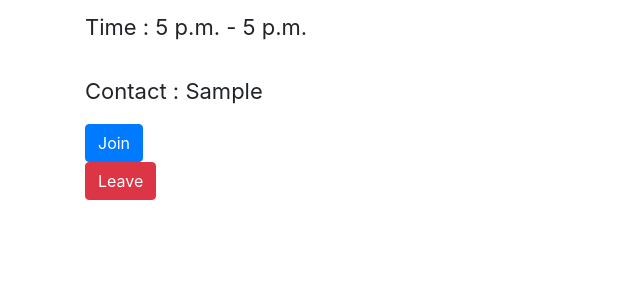
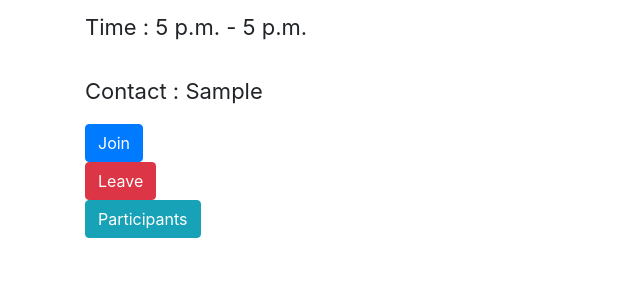
Before and after one commit to Bouncyyahomie/TEWMA-project, a Django app: page /1/detail in a window 1280 px wide. Shown: the part 307-607 px from the top of the page, without its empty margins (0-640 px from the left). Run offline with Django 3.2, Linux system fonts and the light colour scheme; tables that the repository leaves empty hold one stand-in row (values such as "Sample post"); some libraries are stand-ins or nearby versions.

Commit message:
Show the participant on each appointment

```diff
--- a/appointment/templates/appointment/detail.html
+++ b/appointment/templates/appointment/detail.html
@@ -16,5 +16,9 @@
             {% csrf_token %}
             <input class="btn btn-danger" type="submit" value="Leave">
         </form>
+        <form action="{% url 'appointment:participants' meeting.id %}" method="post">
+            {% csrf_token %}
+            <input class="btn btn-info" type="submit" value="Participants">
+        </form>
 </div>
 {% endblock %}
--- a/appointment/urls.py
+++ b/appointment/urls.py
@@ -11,5 +11,6 @@ urlpatterns = [
     path('result/', views.search, name="search"),
     path('<int:meeting_id>/join', views.join, name='join'),
     path('<int:meeting_id>/leave', views.leave, name='leave'),
+    path('<int:meeting_id>/participants', views.appointment_participants, name='participants'),
     path('', views.autocomplete, name="autocomplete"),
 ]
--- a/appointment/views.py
+++ b/appointment/views.py
@@ -130,3 +130,9 @@ def leave(request, meeting_id):
     if not obj.is_join: #if the user press the join button before.
         messages.success(request, f"Leaving the appointment, {meeting} is complete.")
     return render(request, 'appointment/detail.html', {'meeting': meeting})
+
+def appointment_participants(request, meeting_id):
+    """Show the participant on each appointment."""
+    meeting = get_object_or_404(Meeting, pk=meeting_id)
+    participants = UserMeeting.objects.filter(meeting=meeting, is_join=True)
+    return render(request, 'appointment/participants.html', {'participants': participants})
```
Also changed, not shown: appointment/templates/appointment/participants.html (added, +12 -0 lines).
